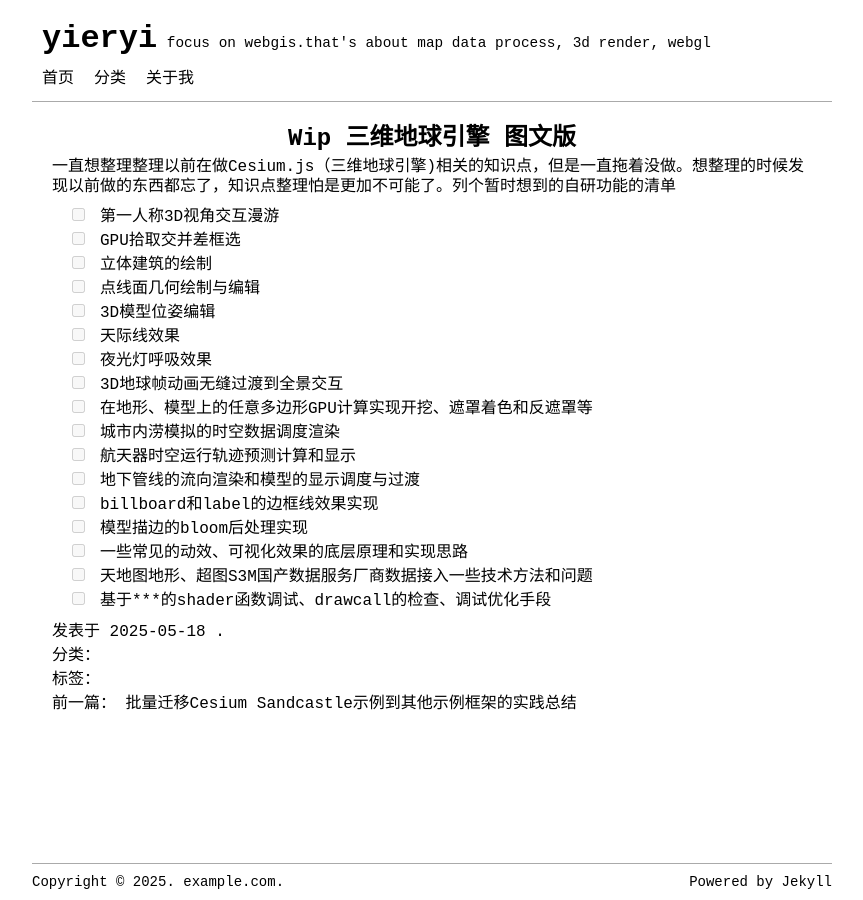
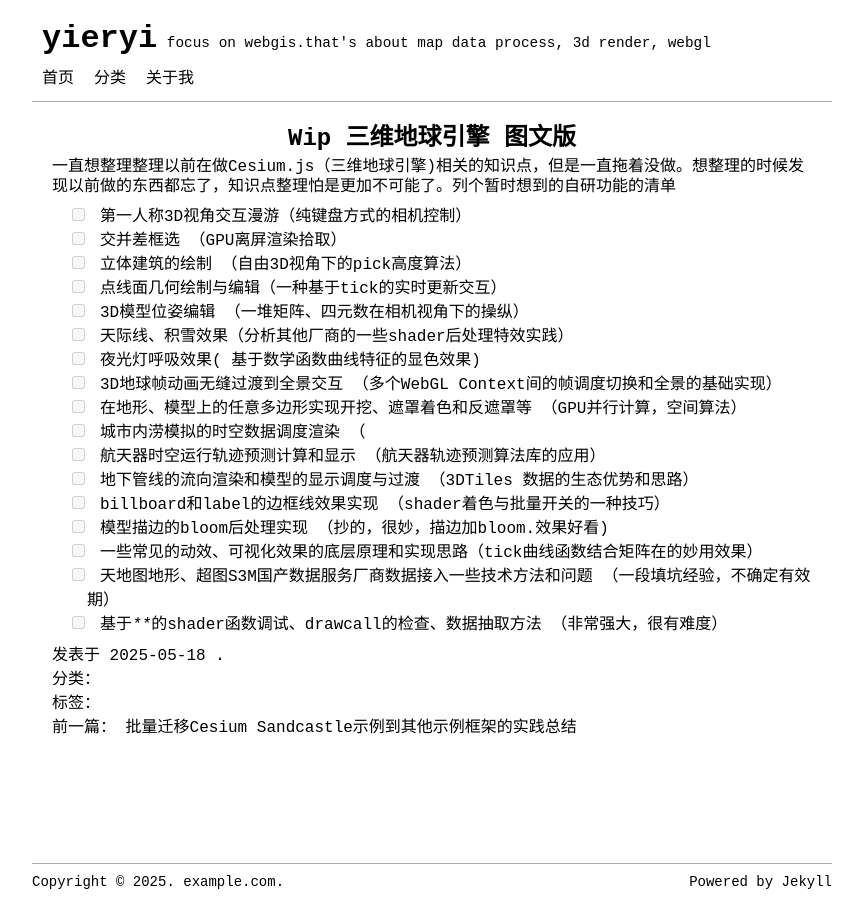
Before and after one commit to yieryi/yieryi.github.com, a Jekyll site: the page built from _posts/Cesium/2025-05-18-wip-三维地球引擎-图文版.md, in a window 1280 px wide. Shown: the whole page, without its empty margins (208-1071 px from the left). Built offline with Jekyll 4.4.1, drawn with Linux system fonts in a browser that asks for light colours; our own code applies the rules of GitHub Pages for plain Markdown files.

Commit message:
wip:补充功能点的技术描述

```diff
--- a/_posts/Cesium/2025-05-18-wip-三维地球引擎-图文版.md
+++ b/_posts/Cesium/2025-05-18-wip-三维地球引擎-图文版.md
@@ -1,19 +1,19 @@
 一直想整理整理以前在做Cesium.js（三维地球引擎)相关的知识点，但是一直拖着没做。想整理的时候发现以前做的东西都忘了，知识点整理怕是更加不可能了。列个暂时想到的自研功能的清单
 
-- [ ] 第一人称3D视角交互漫游
-- [ ] GPU拾取交并差框选
-- [ ] 立体建筑的绘制
-- [ ] 点线面几何绘制与编辑
-- [ ] 3D模型位姿编辑
-- [ ] 天际线效果
-- [ ] 夜光灯呼吸效果
-- [ ] 3D地球帧动画无缝过渡到全景交互
-- [ ] 在地形、模型上的任意多边形GPU计算实现开挖、遮罩着色和反遮罩等
-- [ ] 城市内涝模拟的时空数据调度渲染
-- [ ] 航天器时空运行轨迹预测计算和显示
-- [ ] 地下管线的流向渲染和模型的显示调度与过渡
-- [ ] billboard和label的边框线效果实现
-- [ ] 模型描边的bloom后处理实现
-- [ ] 一些常见的动效、可视化效果的底层原理和实现思路
-- [ ] 天地图地形、超图S3M国产数据服务厂商数据接入一些技术方法和问题
-- [ ] 基于***的shader函数调试、drawcall的检查、调试优化手段
+- [ ] 第一人称3D视角交互漫游（纯键盘方式的相机控制）
+- [ ] 交并差框选 （GPU离屏渲染拾取）
+- [ ] 立体建筑的绘制 （自由3D视角下的pick高度算法）
+- [ ] 点线面几何绘制与编辑（一种基于tick的实时更新交互）
+- [ ] 3D模型位姿编辑 （一堆矩阵、四元数在相机视角下的操纵）
+- [ ] 天际线、积雪效果（分析其他厂商的一些shader后处理特效实践）
+- [ ] 夜光灯呼吸效果( 基于数学函数曲线特征的显色效果)
+- [ ] 3D地球帧动画无缝过渡到全景交互 （多个WebGL Context间的帧调度切换和全景的基础实现）
+- [ ] 在地形、模型上的任意多边形实现开挖、遮罩着色和反遮罩等 （GPU并行计算，空间算法）
+- [ ] 城市内涝模拟的时空数据调度渲染 （
+- [ ] 航天器时空运行轨迹预测计算和显示 （航天器轨迹预测算法库的应用）
+- [ ] 地下管线的流向渲染和模型的显示调度与过渡 （3DTiles 数据的生态优势和思路）
+- [ ] billboard和label的边框线效果实现 （shader着色与批量开关的一种技巧）
+- [ ] 模型描边的bloom后处理实现 （抄的，很妙，描边加bloom.效果好看)
+- [ ] 一些常见的动效、可视化效果的底层原理和实现思路（tick曲线函数结合矩阵在的妙用效果）
+- [ ] 天地图地形、超图S3M国产数据服务厂商数据接入一些技术方法和问题 （一段填坑经验，不确定有效期）
+- [ ] 基于****的shader函数调试、drawcall的检查、数据抽取方法 （非常强大，很有难度）
```
